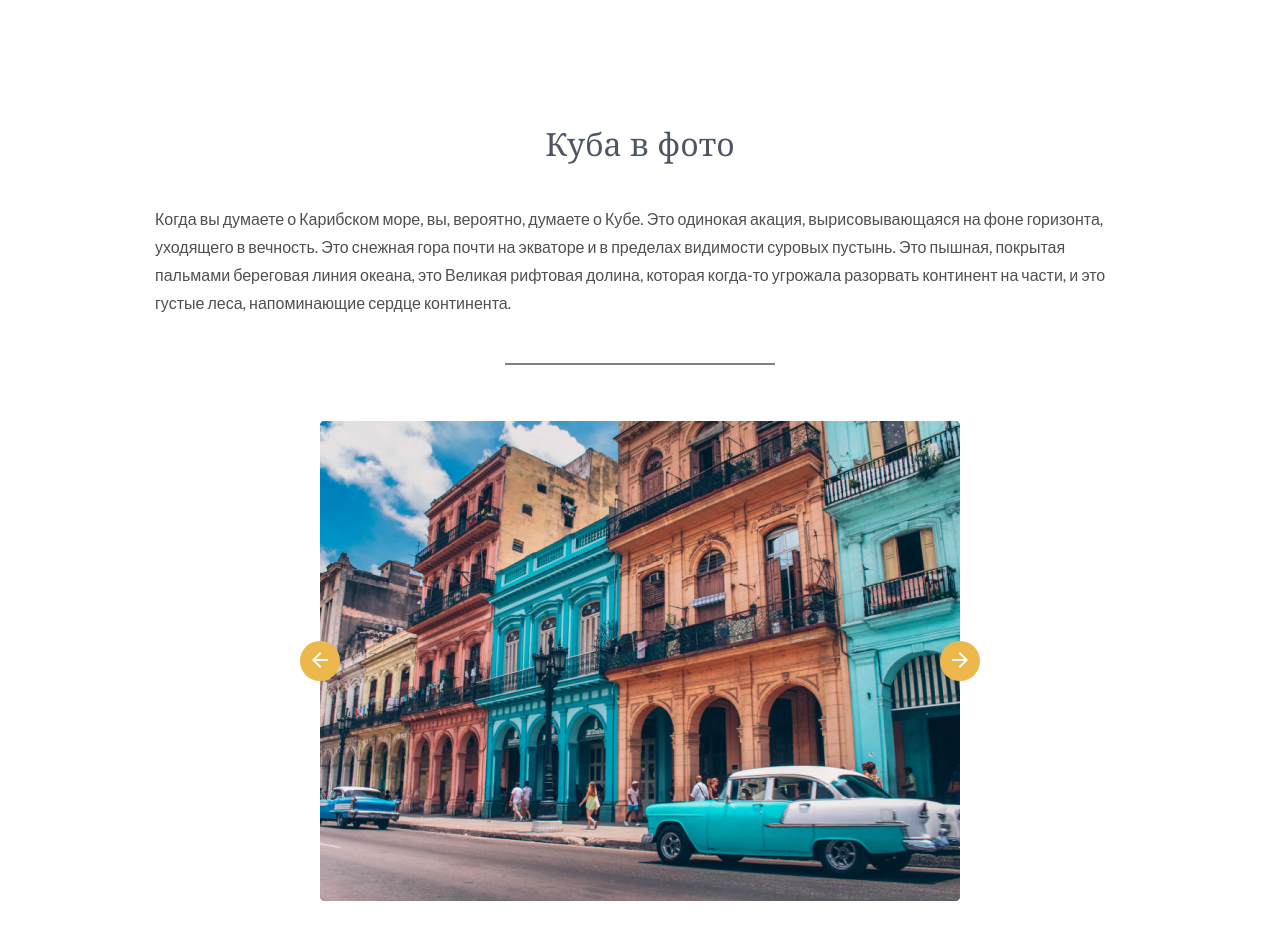
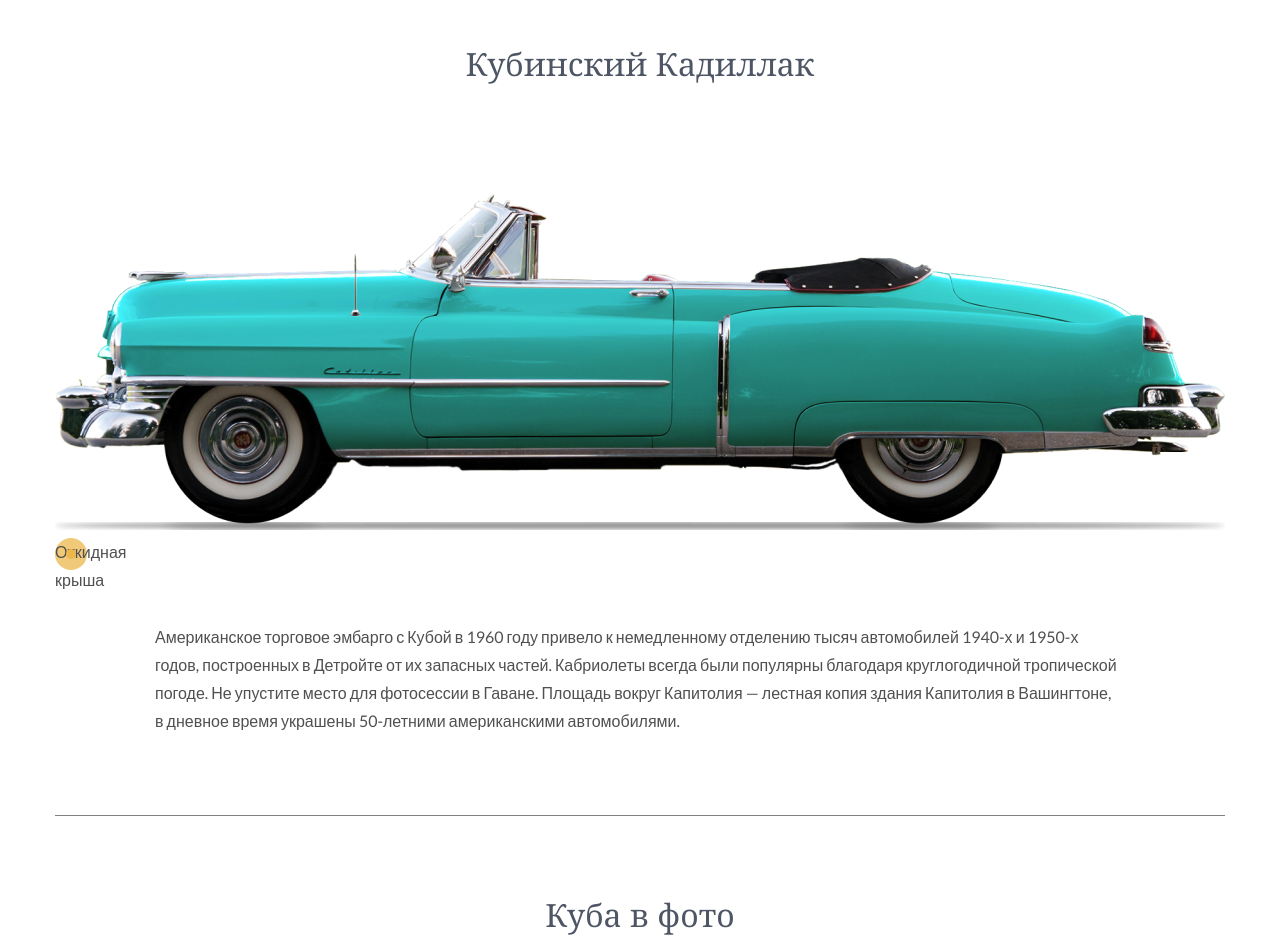
Before and after one commit to SergBY/CUBA, a plain HTML site: page index.html in a window 1280 px wide. Shown: the part 2740-3677 px from the top of the page. Drawn offline with nearby package versions, Linux system fonts and the light colour scheme.

Commit message:
add cadillac

```diff
--- a/css/style.sass
+++ b/css/style.sass
@@ -200,6 +200,36 @@
     .about__box
         margin-left: auto
 
+.about__preview-title
+    margin-bottom: 38px
+
+.about__preview-text
+    margin-top: 53px
+    margin-bottom: 80px
+
+.abaut__images-box
+    padding-top: 73px
+
+.about__dot
+    width: 32px
+    height: 32px
+    border-radius: 50%
+    background-color: rgba(236, 184, 76, .75)
+    position: relative
+    cursor: pointer
+    &::after
+        content: ""
+        position: absolute
+        width: 10px
+        height: 10px
+        border-radius: 50%
+        background-color: $color_orangeGlobal
+        top: 50%
+        left: 50%
+        transform: translate(-50%, -50%)
+
+
+
 .photo
     padding: 80px 0
 
@@ -225,6 +255,7 @@
 .photo__slider
     max-width: 640px
     margin: 0 auto
+    filter: drop-shadow(0px 2px 24px rgba(0, 0, 0, 0.3))
 
 .slick-arrow
     border: none
--- a/index.html
+++ b/index.html
@@ -122,6 +122,25 @@
           </div>
         </div>
       </div>
+
+      <div class="about__preview section-line">
+        <h2 class="about__preview-title title">Кубинский Кадиллак</h2>
+        <div class="abaut__images-box">
+          <img src="images/car.png" alt="cadillac">
+
+          <div class="about__dot">
+            <p class="about__dot-text">Откидная крыша</p>
+          </div>
+
+        </div>
+        <p class="about__preview-text container-content">Американское торговое эмбарго с&nbsp;Кубой в&nbsp;1960 году привело
+          к&nbsp;немедленному отделению тысяч автомобилей 1940-х и&nbsp;1950-х годов, построенных в&nbsp;Детройте
+          от&nbsp;их&nbsp;запасных частей. Кабриолеты всегда были популярны благодаря круглогодичной тропической погоде.
+          Не&nbsp;упустите место для фотосессии в&nbsp;Гаване. Площадь вокруг Капитолия&nbsp;&mdash; лестная копия
+          здания
+          Капитолия в&nbsp;Вашингтоне, в&nbsp;дневное время украшены 50-летними американскими автомобилями.</p>
+      </div>
+
     </div>
   </section>
 
@@ -169,10 +188,14 @@
         <div class="footer-item">
           <h5 class="footer__item-title">КОНТАКТЫ</h5>
           <ul class="footer__item-list">
-          <li><a class="footer__item-link footer__item-link--social footer__item-link--message" href="#">Свяжись с нами</a></li>
-          <li><a class="footer__item-link footer__item-link--social footer__item-link--facebook" href="#">Facebook</a></li>
-          <li><a class="footer__item-link footer__item-link--social footer__item-link--instagramm" href="#">Instagram</a></li>
-          <li><a class="footer__item-link footer__item-link--social footer__item-link--youtube" href="#">YouTube</a></li>
+            <li><a class="footer__item-link footer__item-link--social footer__item-link--message" href="#">Свяжись с
+                нами</a></li>
+            <li><a class="footer__item-link footer__item-link--social footer__item-link--facebook" href="#">Facebook</a>
+            </li>
+            <li><a class="footer__item-link footer__item-link--social footer__item-link--instagramm"
+                href="#">Instagram</a></li>
+            <li><a class="footer__item-link footer__item-link--social footer__item-link--youtube" href="#">YouTube</a>
+            </li>
             <li><a class="footer__item-link footer__item-link--social footer__item-link--email" href="#">Почта</a></li>
           </ul>
         </div>
```
Also changed, not shown: css/style.css, images/car.png (added), 1 other file. Lines whose indentation alone changed are shown as unchanged.
